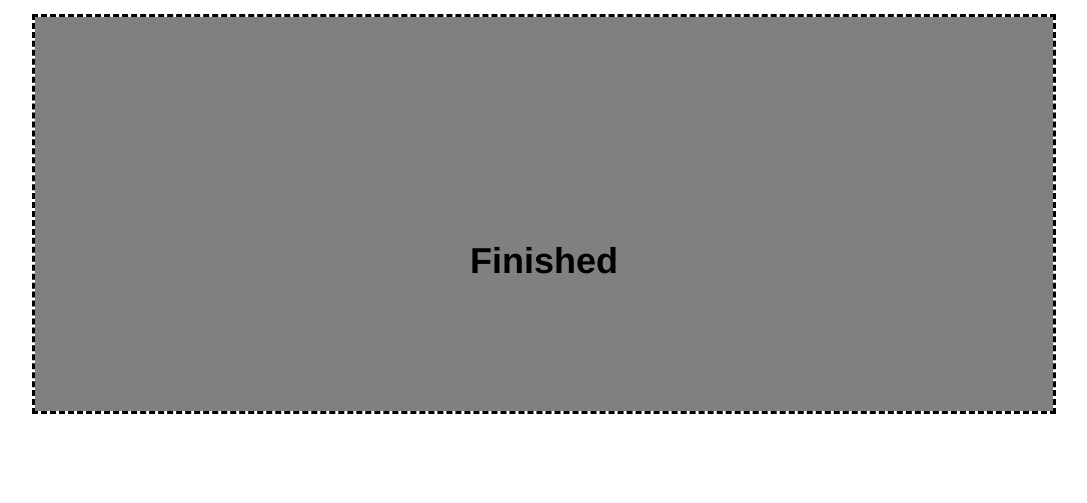
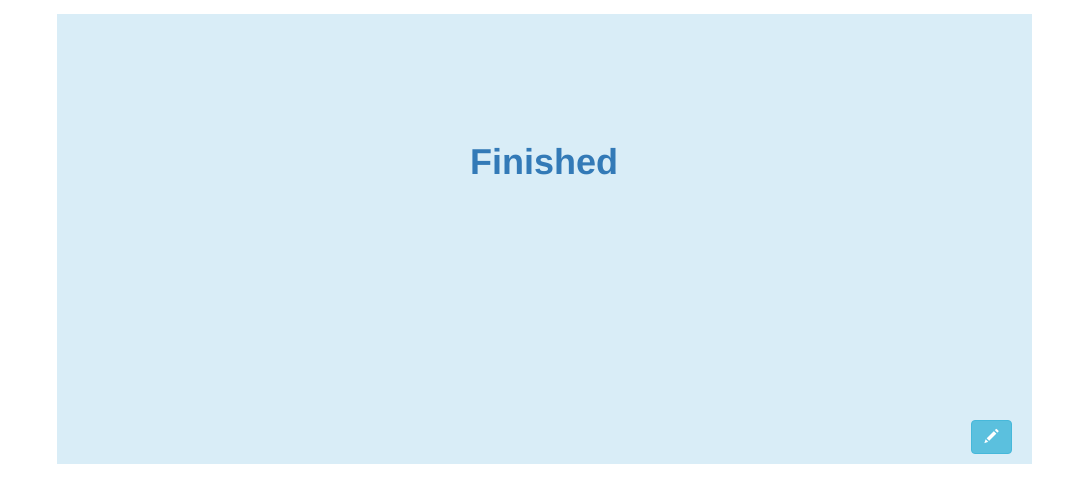
Before and after one commit to alex-mercer/CE-Vocab, a Django app: template vocab/templates/vocab/index.html in a window 1280 px wide. Shown: the part 51-554 px from the top of the page, without its empty margins (96-1183 px from the left). Run offline with Django 3.2, Linux system fonts and the light colour scheme; the template is opened without the code that fills it, so the values that code supplies are empty; some libraries are stand-ins or nearby versions.

Commit message:
Improved some css stuff Added edit button which is not working

```diff
--- a/vocab/static/vocab/css/css.css
+++ b/vocab/static/vocab/css/css.css
@@ -16,13 +16,20 @@ p {
 div.card {
     width: 100%;
     height: 100%;
-    display: block;
+    display: inline-block;
     position: absolute;
     margin: auto;
     text-align: center;
-    padding: 20%;
+    padding: 10%;
 }
 
 body {
     padding-top: 65px;
 }
+
+.word-edit-button {
+    position:absolute;
+    bottom:20px;
+    right:20px;
+    z-index: 10;
+}
--- a/vocab/templates/vocab/index.html
+++ b/vocab/templates/vocab/index.html
@@ -1,17 +1,11 @@
 {% load staticfiles %}
 <!DOCTYPE html>
 <html>
-<head lang="en">
+<head lang="fa">
 <meta charset="UTF-8">
-    <meta name="viewport" content="width=device-width, initial-scale=1">
+    <meta name="viewport" content="width=device-width,height=device-height, initial-scale=1, maximum-scale=1, user-scalabe=no">
     <link href="{% static 'vocab/css/bootstrap.css' %}" rel="stylesheet">
     <link href="{% static 'vocab/css/css.css' %}" rel="stylesheet">
-    <script src="{% static "vocab/js/jquery-2.1.3.min.js" %}"></script>
-    <script src="{% static "vocab/js/bootstrap.min.js" %}"></script>
-    <script src="{% static "vocab/js/jquery.mobile.custom.min.js" %}"></script>
-    <script src="{% static "vocab/js/jquery.cookie.js" %}"></script>
-    <script src="{% static "vocab/js/jquery.transit.min.js" %}"></script>
-    <script src="{% static "vocab/js/js.js" %}"></script>
     <title></title>
 </head>
 <body>
@@ -69,19 +63,43 @@
     </div>
 </div>
 
-    <div style="height: 400px; margin:auto ; border: 3px dashed #000000; position: relative; width: 80%; overflow: hidden"  >
-        <div id="current" class="card" style="background-color: grey;left:0%">
-            <h1 class="wordTitle"> <strong> word </strong> </h1>
-            <h3 class="wordDef"> definition </h3>
-            <h3 class="wordDefF"> Persion definition </h3>
+<div class="container">
+    <div class="row">
+        <div class="col-xs-10 col-xs-offset-1 bg-info" style="height: 450px; border: 3px #000000; overflow: hidden;padding:10px">
+            <div id="current" class="card" style="left:0%">
+                <button type="button" class="btn btn-info word-edit-button">
+                    <span class="glyphicon glyphicon-pencil"></span></button>
+                <h1 class="wordTitle text-primary"><strong> word </strong></h1>
+
+                <h3 class="wordDef text-info"> definition </h3>
+
+                <h3 class="wordDefF text-info"> Persion definition </h3>
+
             </div>
 
-        <div id="next" class="card" style="background-color: grey; display: none; left:100%">
-            <h1 class="wordTitle"> <strong> word </strong> </h1>
-            <h3 class="wordDef"> definition </h3>
-            <h3 class="wordDefF"> Persion definition </h3>
+            <div id="next" class="card" style="display: none; left:100%">
+                <h1 class="wordTitle text-primary"><strong> word </strong></h1>
+
+                <h3 class="wordDef text-info"> definition </h3>
+
+                <h3 class="wordDefF text-info"> Persion definition </h3>
+            </div>
+            {#            <form role="form" class="text-center" dir="rtl" onsubmit>#}
+            {#                <div class="form-group">#}
+            {#                <input class="form-control" type="text" placeholder="شماره دانشجویی"/>#}
+            {#                    </div>#}
+            {#                <button type="submit" class="btn btn-default">ورود</button>#}
+            {#            </form>#}
         </div>
     </div>
+</div>
+<!-- Javascript-->
+<script src="{% static "vocab/js/jquery-2.1.3.min.js" %}"></script>
+<script src="{% static "vocab/js/bootstrap.min.js" %}"></script>
+<script src="{% static "vocab/js/jquery.mobile.custom.min.js" %}"></script>
+<script src="{% static "vocab/js/jquery.cookie.js" %}"></script>
+<script src="{% static "vocab/js/jquery.transit.min.js" %}"></script>
+<script src="{% static "vocab/js/js.js" %}"></script>
 <script type="text/javascript">
     var currentCard = 0;
     var mark;
```
Also changed, not shown: vocab/static/vocab/fonts/glyphicons-halflings-regular.ttf (added), vocab/static/vocab/fonts/glyphicons-halflings-regular.woff (added), 2 other files. Lines whose indentation alone changed are shown as unchanged.
